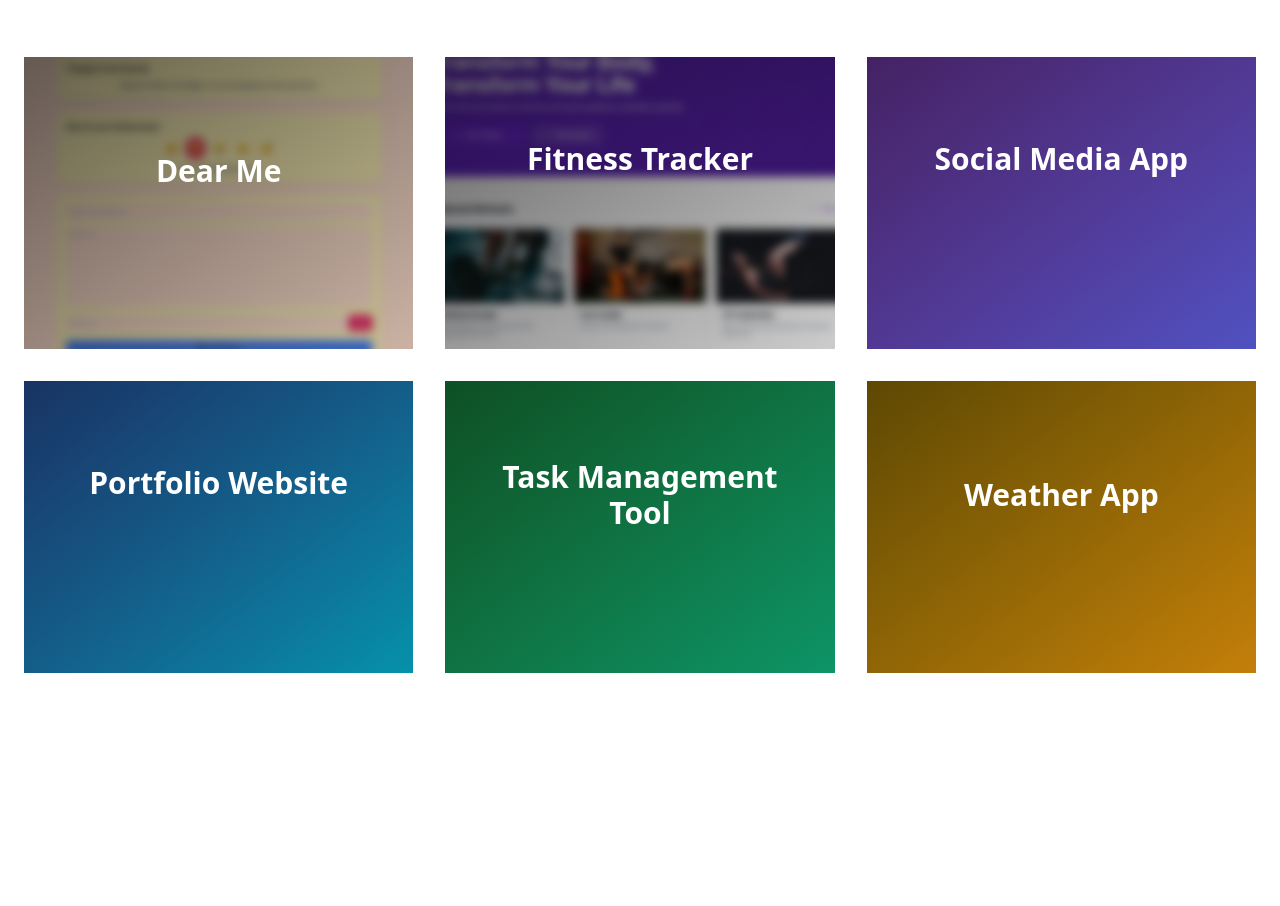
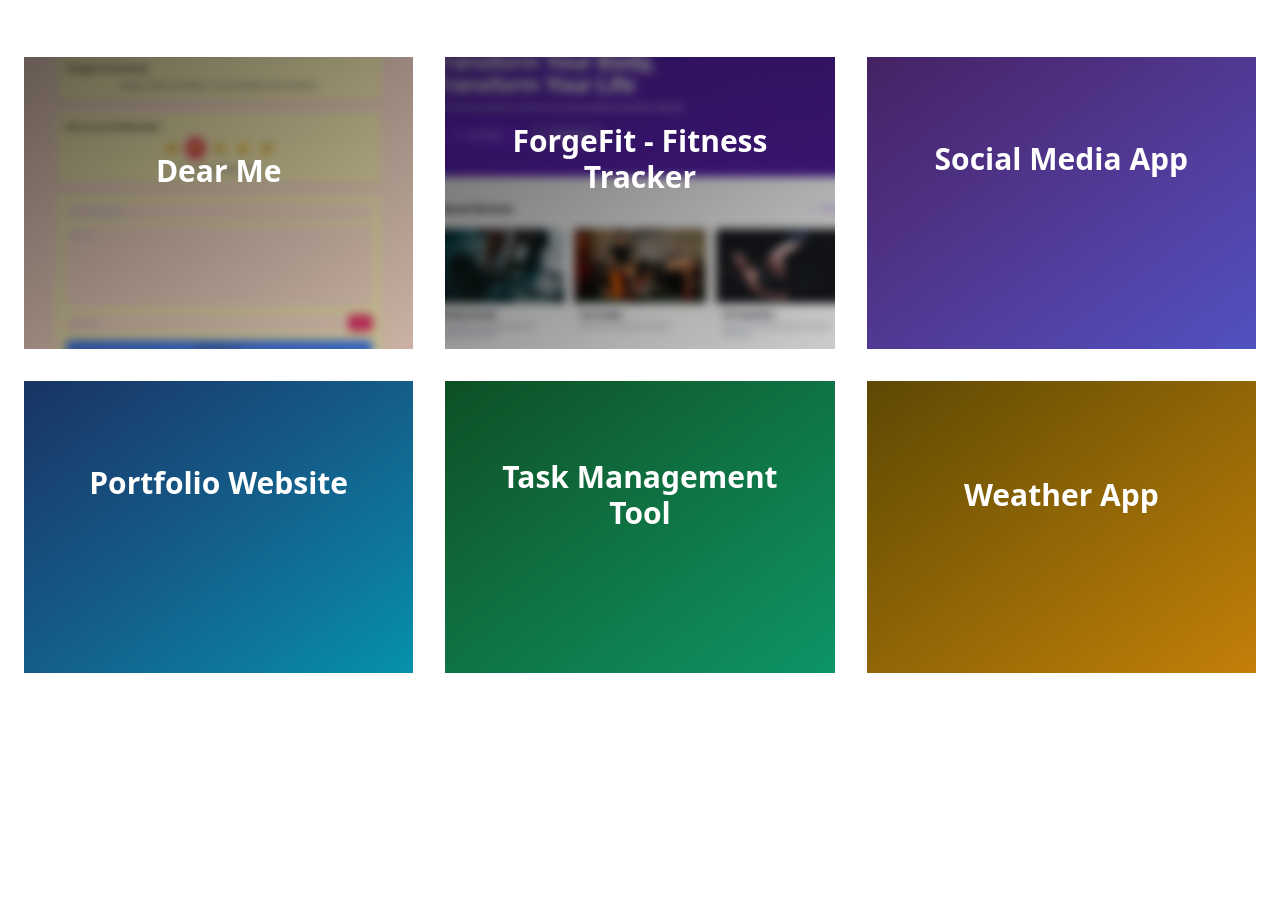
Before and after one commit to talsag-dev/portfolio, a React (Vite) app: page / in a window 1280 px wide. Shown: the part 5820-6726 px from the top of the page. Built offline with nearby package versions, Linux system fonts and the light colour scheme.

Commit message:
fix: change url link for project

```diff
--- a/src/App.tsx
+++ b/src/App.tsx
@@ -173,11 +173,11 @@ function App() {
       image: DearMeImage,
     },
     {
-      name: 'Fitness Tracker',
+      name: 'ForgeFit - Fitness Tracker',
       color: 'from-red-500 to-orange-500',
       description:
         'Monitor your workouts, set goals, and track your progress towards a healthier lifestyle. Mobile and Desktop friendly.',
-      link: 'https://talsag-dev.github.io/fit-track/',
+      link: 'https://forge-fit.github.io/client/',
       image: FitTrackImage,
     },
     {
```
